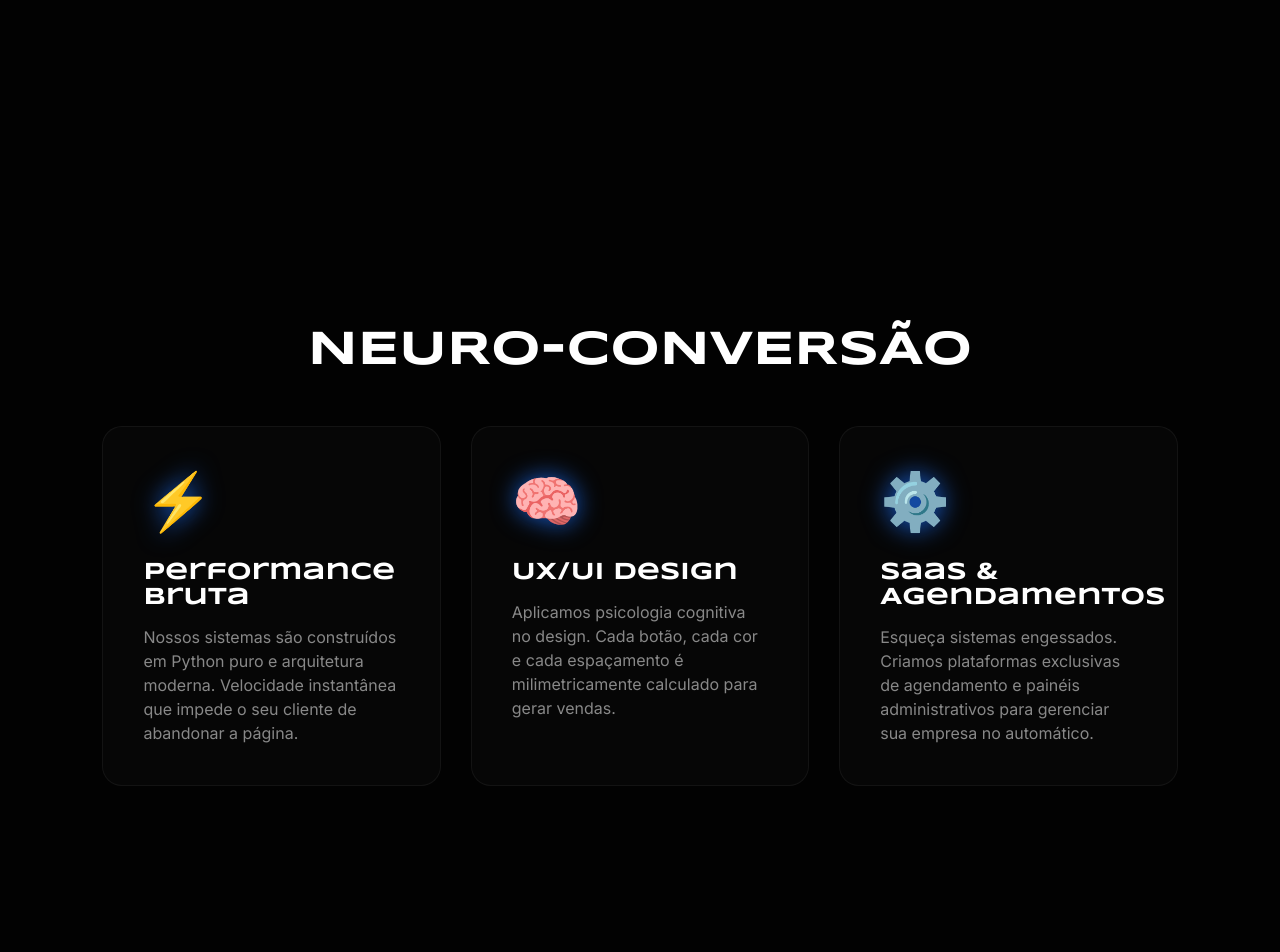
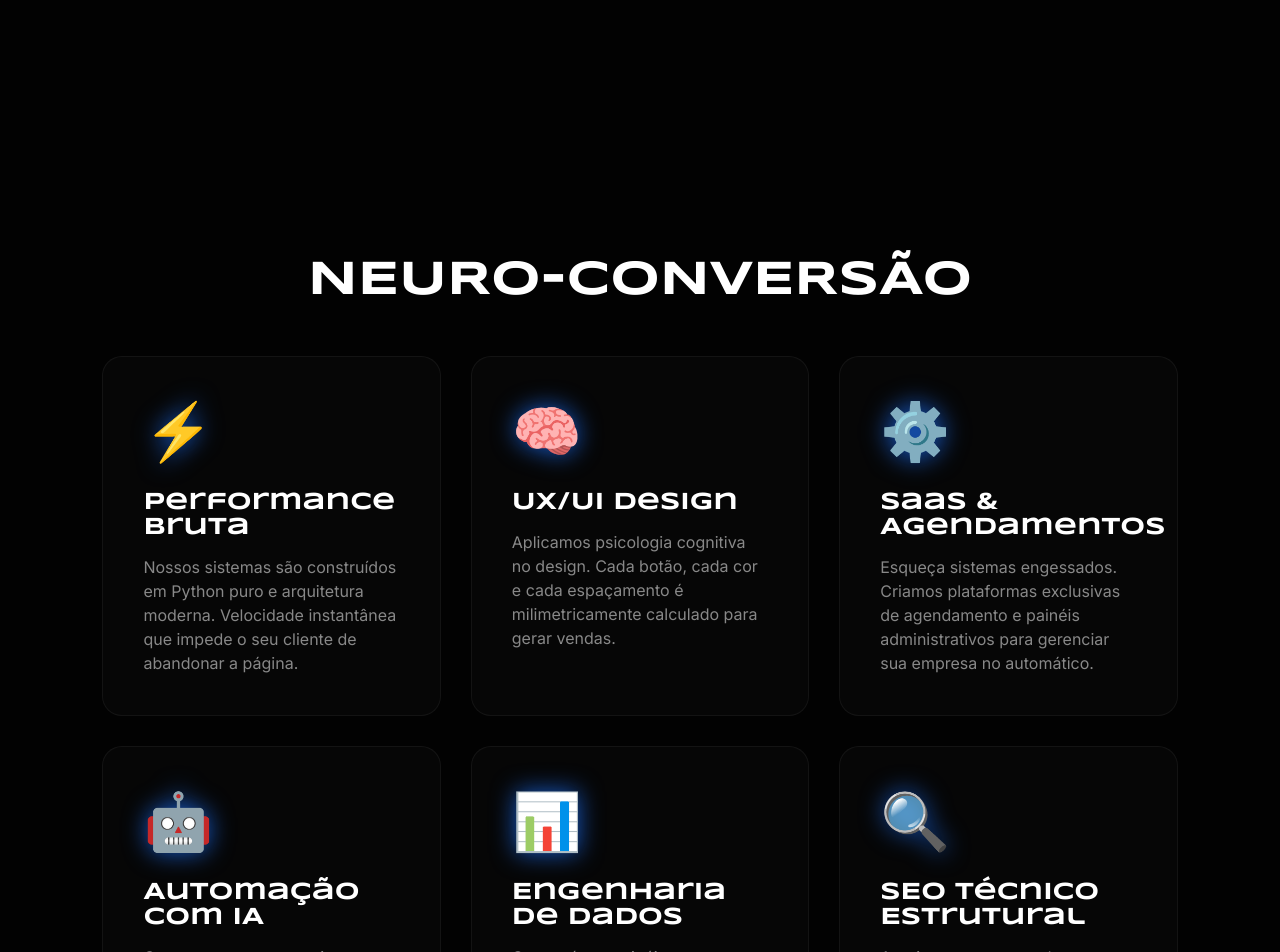
Before and after one commit to elysonedu-ui/rb-media-agency, a Flask app: page / in a window 1280 px wide. Shown: the part 644-1596 px from the top of the page. Run offline with Flask 3, Linux system fonts and the light colour scheme; some libraries are stand-ins or nearby versions; grey boxes are pictures that could not be loaded.

Commit message:
UI: Add 3 High-Ticket services to Solutions grid

```diff
--- a/templates/index.html
+++ b/templates/index.html
@@ -63,6 +63,21 @@
                         <div style="font-size: 3.5rem; margin-bottom: 25px; color: var(--accent-blue); text-shadow: 0 0 25px rgba(28,111,248,0.8);">⚙️</div>
                         <h3>SaaS & Agendamentos</h3>
                         <p>Esqueça sistemas engessados. Criamos plataformas exclusivas de agendamento e painéis administrativos para gerenciar sua empresa no automático.</p>
+                    </div>
+                    <div class="glass-card hover-target">
+                        <div style="font-size: 3.5rem; margin-bottom: 25px; color: var(--accent-blue); text-shadow: 0 0 25px rgba(28,111,248,0.8);">🤖</div>
+                        <h3>Automação com IA</h3>
+                        <p>Conectamos seu ecossistema a IAs que atendem clientes no WhatsApp 24/7, agendando serviços e fechando vendas automaticamente.</p>
+                    </div>
+                    <div class="glass-card hover-target">
+                        <div style="font-size: 3.5rem; margin-bottom: 25px; color: var(--accent-blue); text-shadow: 0 0 25px rgba(28,111,248,0.8);">📊</div>
+                        <h3>Engenharia de Dados</h3>
+                        <p>Construímos painéis administrativos que mostram lucro, retenção e métricas em tempo real. O verdadeiro controle na palma da mão.</p>
+                    </div>
+                    <div class="glass-card hover-target">
+                        <div style="font-size: 3.5rem; margin-bottom: 25px; color: var(--accent-blue); text-shadow: 0 0 25px rgba(28,111,248,0.8);">🔍</div>
+                        <h3>SEO Técnico Estrutural</h3>
+                        <p>Arquitetura programada com o código exato que o algoritmo do Google exige, dominando as buscas da sua região de forma orgânica.</p>
                     </div>
                 </div>
             </div>
```
